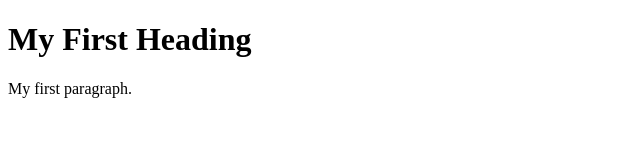
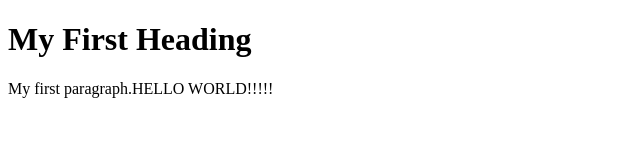
Before and after one commit to MSalman1992/DevOps, a plain HTML site: page index.html in a window 1280 px wide. Shown: the whole page, without its empty margins (0-640 px from the left). Drawn offline with Linux system fonts and the light colour scheme.

Commit message:
Update index.html

```diff
--- a/index.html
+++ b/index.html
@@ -3,7 +3,7 @@
 <body>
 
 <h1>My First Heading</h1>
-<p>My first paragraph.</p>
+<p>My first paragraph.HELLO WORLD!!!!!</p>
 
 </body>
 </html>
```
